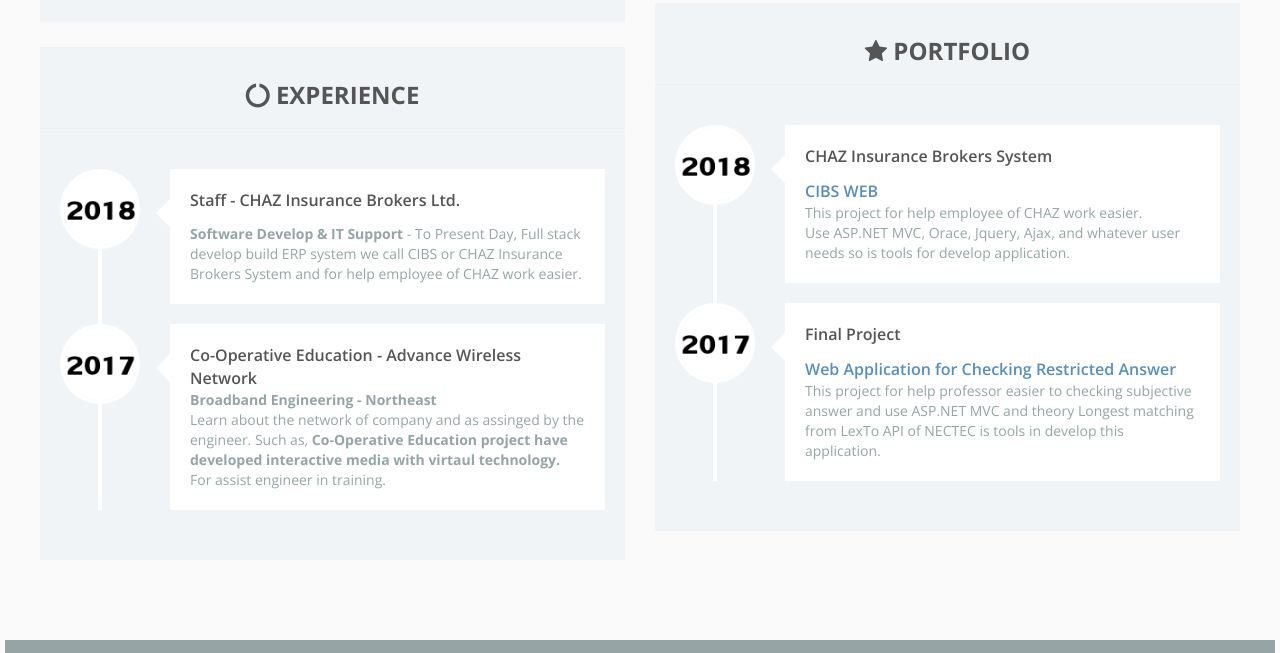
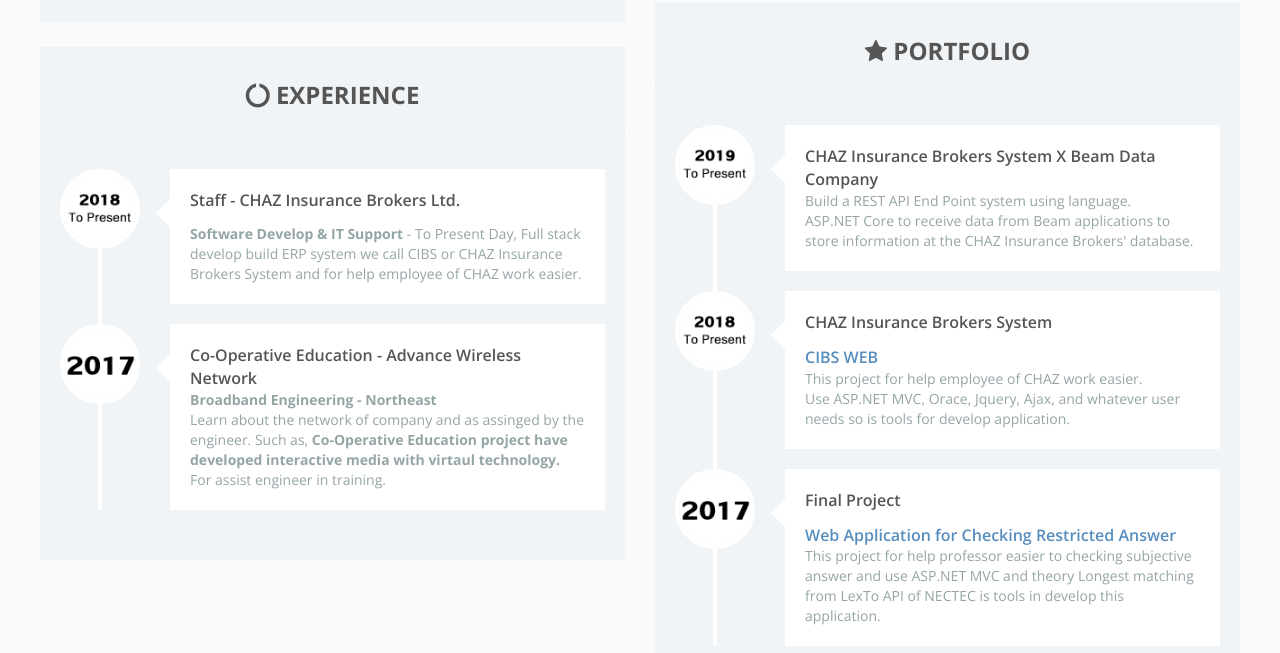
Before and after one commit to Goiila/Goiila.github.io, a plain HTML site: page index.html in a window 1280 px wide. Shown: the part 2520-3173 px from the top of the page. Drawn offline with nearby package versions, Linux system fonts and the light colour scheme; files that its build step writes are made by us from their sources.

Commit message:
edit PORTFOLIO and to present day.

```diff
--- a/index.html
+++ b/index.html
@@ -370,7 +370,7 @@
                                                         <!--TIME CIBS -->
                                                         <div class="timeline-item">
                                                             <div class="timeline-badge">
-                                                                <img class="timeline-badge-userpic" src="assets/pages/media/works/2018.jpg">
+                                                                <img class="timeline-badge-userpic" src="assets/pages/media/works/topresentdayto2018.jpg">
                                                             </div>
                                                             <div class="timeline-body">
                                                                 <div class="timeline-body-arrow"> </div>
@@ -387,6 +387,7 @@
                                                                 </div>
                                                             </div>
                                                         </div>
+														<!--Co-Operative Education-->
 														<div class="timeline-item">
                                                             <div class="timeline-badge">
                                                                 <img class="timeline-badge-userpic" src="assets/pages/media/works/2017.jpg">
@@ -487,17 +488,36 @@
                                                     </div>
                                                 </div>
                                             </div>
-                                            <!--CO-OPERATIVE EDUCATION TIMELINE-->
+                                            <!--PORTFOLIO TIMELINE-->
                                             <div class="portlet light portlet-fit bg-inverse ">
                                                 <div class="portlet-title">
                                                     <h3 class="bold text-center font-grey-gallery"><i class="fa fa-star"></i> PORTFOLIO </h3>
                                                 </div>
                                                 <div class="portlet-body">
                                                     <div class="timeline  white-bg ">
+													<div class="timeline-item">
+                                                        <div class="timeline-badge">
+                                                            <img class="timeline-badge-userpic" src="assets/pages/media/works/topresentdayto2019.jpg">
+                                                        </div>
+                                                        <div class="timeline-body">
+                                                            <div class="timeline-body-arrow"> </div>
+                                                            <div class="timeline-body-head">
+                                                                <div class="timeline-body-head-caption">
+                                                                    <span class="timeline-body-title font-grey-gallery">CHAZ Insurance Brokers System X Beam Data Company</span>
+                                                                </div>
+                                                            </div>
+                                                            <div class="timeline-body-content">
+                                                                <span class="font-grey-cascade">
+																	Build a REST API End Point system using language.<br/>
+																	ASP.NET Core to receive data from Beam applications to store information at the CHAZ Insurance Brokers' database.<br/>
+																</span>
+                                                            </div>
+                                                        </div>
+                                                    </div>
                                                         <!--TIME LINE CIBS -->
                                                     <div class="timeline-item">
                                                         <div class="timeline-badge">
-                                                            <img class="timeline-badge-userpic" src="assets/pages/media/works/2018.jpg">
+                                                            <img class="timeline-badge-userpic" src="assets/pages/media/works/topresentdayto2018.jpg">
                                                         </div>
                                                         <div class="timeline-body">
                                                             <div class="timeline-body-arrow"> </div>
```
Also changed, not shown: assets/pages/media/users/yotsaphon.jpg (deleted), assets/pages/media/works/img4.jpg (deleted), assets/pages/media/works/topresentdayto2018.jpg (added), assets/pages/media/works/topresentdayto2019.jpg (added).
